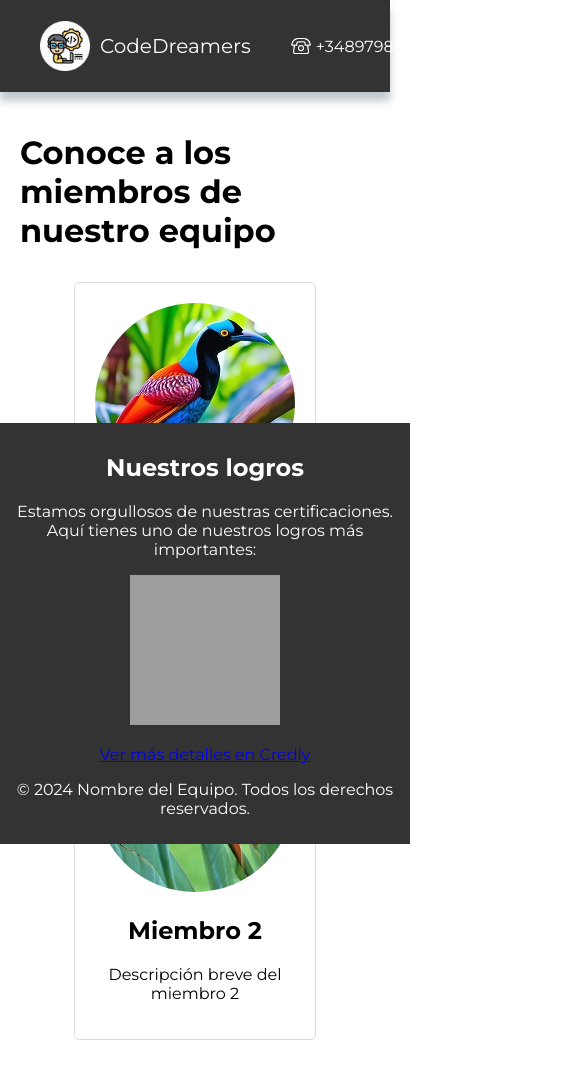
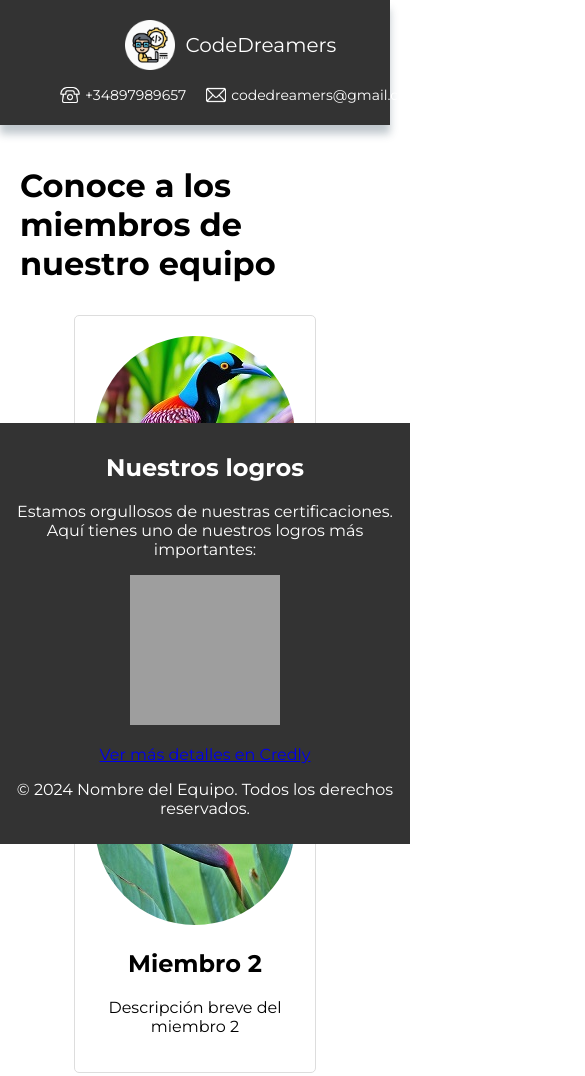
Before and after one commit to tizzifona/Landing-Page, a plain HTML site: page index.html in a window 390 px wide. Shown: the top 1076 px of the page, 585 px wide, since content can reach past the window. Drawn offline with Linux system fonts and the light colour scheme; grey boxes are pictures that could not be loaded.

Commit message:
Added responsive styles for header, fixed link in logo

```diff
--- a/index.html
+++ b/index.html
@@ -17,7 +17,7 @@
   <body>
     <header>
       <div class="header-container">
-        <a class="main-logo" href="/">
+        <a class="main-logo" href="index.html">
           <img class="logo-img" src="images/logo.png" alt="logo" />
           CodeDreamers</a
         >
--- a/styles.css
+++ b/styles.css
@@ -18,7 +18,7 @@ header {
 .header-container {
   display: flex;
   align-items: center;
-  /* justify-content: space-around; */
+  flex-wrap: wrap;
 }
 
 .main-logo {
@@ -73,6 +73,30 @@ header {
   margin-right: 5px;
 }
 
+@media (max-width: 768px) {
+  .header-container {
+    flex-direction: column;
+    text-align: center;
+  }
+
+  .main-logo {
+    margin-bottom: 15px;
+  }
+
+  .header-contacts {
+    margin: 0;
+  }
+
+  .contacts-link {
+    font-size: 14px;
+
+    .logo-img {
+      width: 40px;
+      height: 40px;
+    }
+  }
+}
+
 main {
   padding: 20px;
   min-height: 300px;
```
